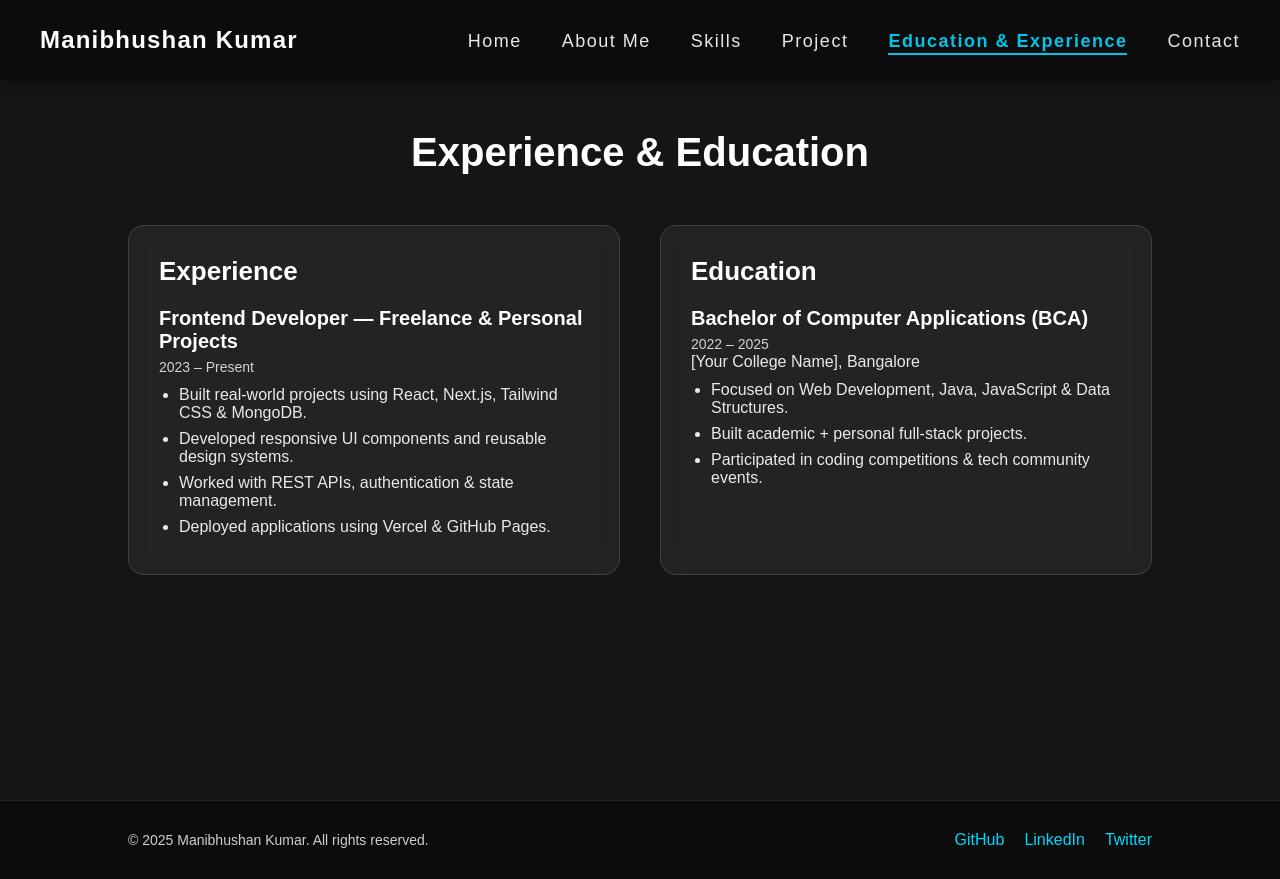
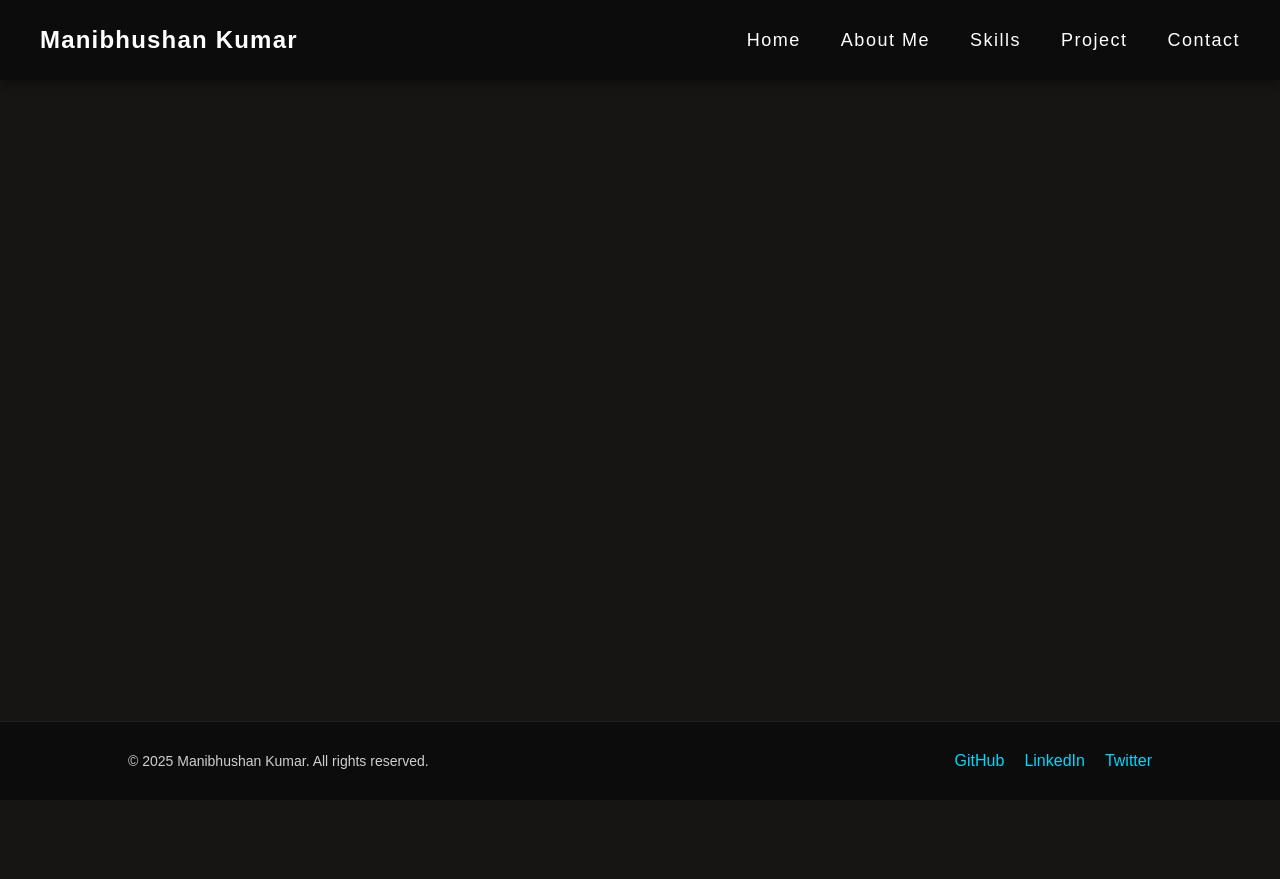
Before and after one commit to mani42u/portfolio-website, a React app: page /experience in a window 1280 px wide. After the commit the page ends 800 px from the top, so only its background shows below. Built offline with nearby package versions, Linux system fonts and the light colour scheme; the HTML template or start-up script is replaced by a standard one.

Commit message:
Removed Experience Page

```diff
--- a/src/App.jsx
+++ b/src/App.jsx
@@ -6,7 +6,6 @@ import Hero from "./components/Hero/Hero";
 import About from "./components/About/About";
 import Skills from "./components/Skill/Skills";
 import Projects from "./components/Projects/Projects";
-import Experience from "./components/Experience/Experience";
 import Contact from "./components/Contact/Contact";
 import Footer from "./components/Footer/Footer";
 
@@ -21,7 +20,6 @@ const App = () => {
           <Route path="/about" element={<About />} />
           <Route path="/skills" element={<Skills />} />
           <Route path="/projects" element={<Projects />} />
-          <Route path="/experience" element={<Experience />} />
           <Route path="/contact" element={<Contact />} />
         </Routes>
       </main>
--- a/src/components/About/About.css
+++ b/src/components/About/About.css
@@ -30,7 +30,7 @@
 /* Right Content */
 .about-right {
   width: 100%;
-  max-width: 1000px;
+  max-width: 1200px;
 }
 
 /* Tagline */
--- a/src/components/Experience/Experience.css
+++ /dev/null
@@ -1,76 +0,0 @@
-.exp-edu-section {
-  padding: 80px 10%;
-  min-height: 100vh;
-}
-
-.section-title {
-  font-size: 40px;
-  font-weight: 700;
-  padding-top: 50px;
-  text-align: center;
-  margin-bottom: 50px;
-  position: relative;
-}
-
-.exp-edu-grid {
-  display: grid;
-  grid-template-columns: 1fr 1fr;
-  gap: 40px;
-}
-
-/* Box Styling */
-.exp-box, .edu-box {
-  background: #ffffff10;
-  backdrop-filter: blur(10px);
-  padding: 30px;
-  border-radius: 16px;
-  border: 1px solid #ffffff20;
-  transition: all 0.3s ease;
-}
-
-.exp-box:hover,
-.edu-box:hover {
-  transform: translateY(-5px);
-  box-shadow: 0 10px 30px rgba(0,0,0,0.2);
-}
-
-.box-title {
-  font-size: 26px;
-  font-weight: 700;
-  margin-bottom: 20px;
-  color: #fff;
-}
-
-/* Items */
-.exp-item h4,
-.edu-item h4 {
-  font-size: 20px;
-  margin-bottom: 5px;
-}
-
-.year {
-  font-size: 14px;
-  opacity: 0.8;
-}
-
-.college {
-  opacity: 0.9;
-  margin-bottom: 10px;
-}
-
-ul {
-  margin-top: 10px;
-  padding-left: 20px;
-}
-
-ul li {
-  margin-bottom: 8px;
-  opacity: 0.9;
-}
-
-/* Responsive */
-@media (max-width: 768px) {
-  .exp-edu-grid {
-    grid-template-columns: 1fr;
-  }
-}
--- a/src/components/Experience/Experience.jsx
+++ /dev/null
@@ -1,51 +0,0 @@
-import React from "react";
-import "./Experience.css";
-
-const Experience = () => {
-  return (
-    <div className="exp-edu-section">
-
-      <h2 className="section-title">Experience & Education</h2>
-
-      <div className="exp-edu-grid">
-
-        {/* -------- LEFT COLUMN (Experience) -------- */}
-        <div className="exp-box">
-          <h3 className="box-title">Experience</h3>
-
-          <div className="exp-item">
-            <h4>Frontend Developer — Freelance & Personal Projects</h4>
-            <span className="year">2023 – Present</span>
-            <ul>
-              <li>Built real-world projects using React, Next.js, Tailwind CSS & MongoDB.</li>
-              <li>Developed responsive UI components and reusable design systems.</li>
-              <li>Worked with REST APIs, authentication & state management.</li>
-              <li>Deployed applications using Vercel & GitHub Pages.</li>
-            </ul>
-          </div>
-
-        </div>
-
-        {/* -------- RIGHT COLUMN (Education) -------- */}
-        <div className="edu-box">
-          <h3 className="box-title">Education</h3>
-
-          <div className="edu-item">
-            <h4>Bachelor of Computer Applications (BCA)</h4>
-            <span className="year">2022 – 2025</span>
-            <p className="college">[Your College Name], Bangalore</p>
-            <ul>
-              <li>Focused on Web Development, Java, JavaScript & Data Structures.</li>
-              <li>Built academic + personal full-stack projects.</li>
-              <li>Participated in coding competitions & tech community events.</li>
-            </ul>
-          </div>
-
-        </div>
-
-      </div>
-    </div>
-  );
-};
-
-export default Experience;
--- a/src/components/Navbar/Navbar.jsx
+++ b/src/components/Navbar/Navbar.jsx
@@ -39,9 +39,7 @@ const Navbar = () => {
           <NavLink to="/projects">Project</NavLink>
         </li>
 
-        <li onClick={() => setMenuOpen(false)}>
-          <NavLink to="/experience">Education & Experience</NavLink>
-        </li>
+
 
         <li onClick={() => setMenuOpen(false)}>
           <NavLink to="/contact">Contact</NavLink>
```
